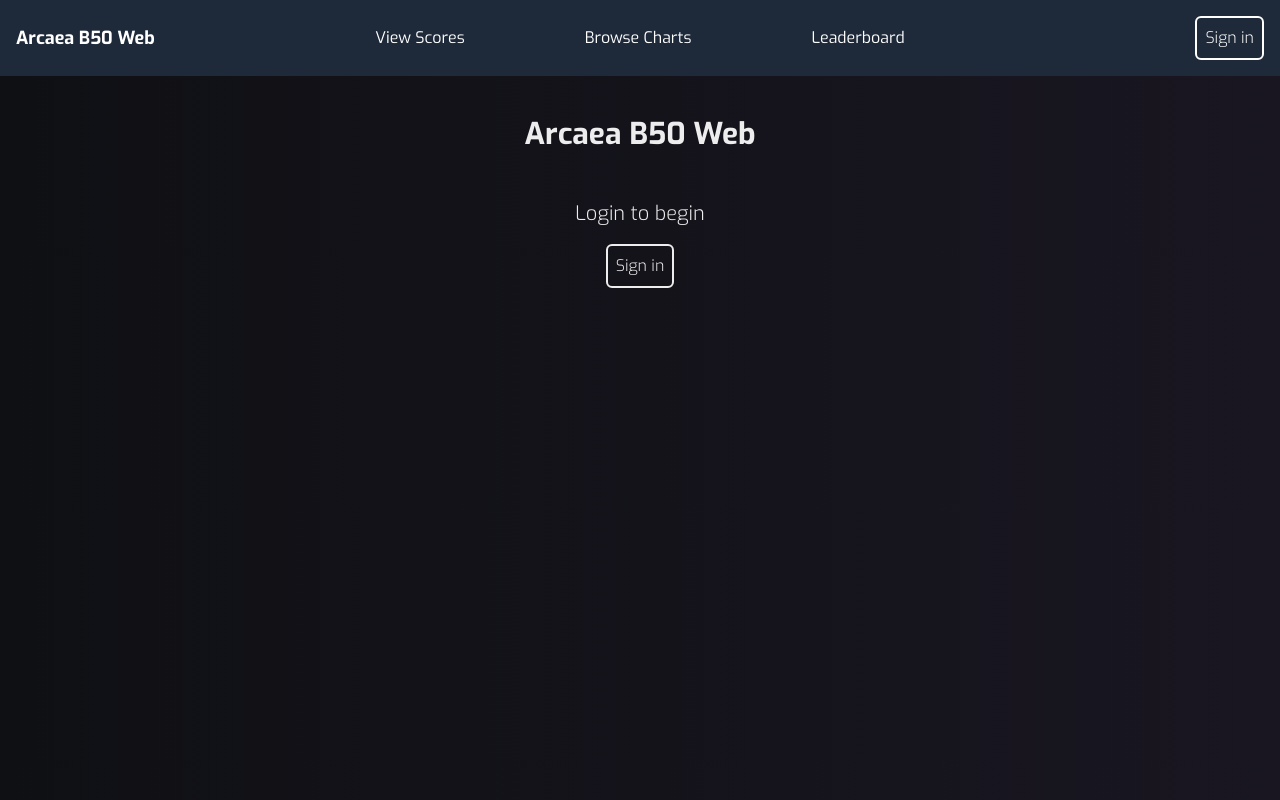
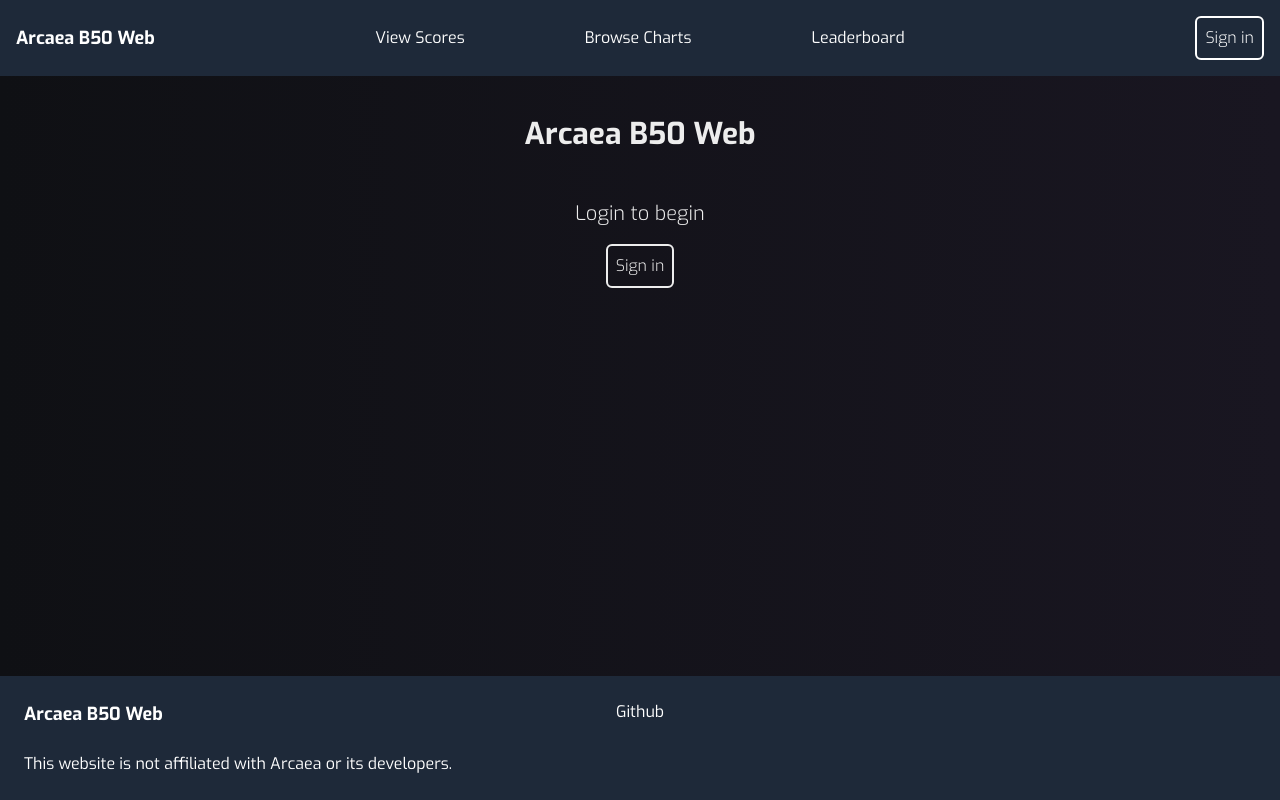
Before and after one commit to DipTaken/arcaea-b50-web, a Next.js app: page / in a window 1280 px wide. Built offline with nearby package versions, Linux system fonts and the light colour scheme; no server answers.

Commit message:
feat: created basic footer

```diff
--- /dev/null
+++ b/app/components/Footer.tsx
@@ -0,0 +1,22 @@
+import Link from "next/link"
+
+export default function Footer() {
+    return (
+        <footer className="flex flex-col p-6 gap-6 bg-gray-800 text-white mt-auto">
+            <div className="grid grid-cols-[1fr_2fr_1fr] gap-4">
+                {/* Logo */}
+                <Link href="/" className="justify-self-start text-lg font-bold">
+                    Arcaea B50 Web
+                </Link>
+                {/* Navigation Buttons */}
+                <div className="flex justify-between justify-self-center gap-4 md:gap-30">
+                    <Link href="https://github.com/DipTaken/arcaea-b50-web" target="_blank" rel="noopener noreferrer">
+                        Github
+                    </Link>
+                </div>
+            </div>
+
+            <p>{`This website is not affiliated with Arcaea or its developers.`}</p>
+        </footer>
+    )
+}
--- a/app/layout.tsx
+++ b/app/layout.tsx
@@ -2,6 +2,7 @@
 import { Exo } from "next/font/google";
 import NavBar from "./components/NavBar";
 import "./globals.css";
+import Footer from "./components/Footer";
 
 const exo = Exo({
     variable: "--font-exo",
@@ -22,6 +23,7 @@
             <body className="min-h-full flex flex-col text-foreground bg-linear-to-r from-page-start to-page-end">
                 <NavBar />
                 {children}
+                <Footer />
             </body>
         </html>
     );
```
